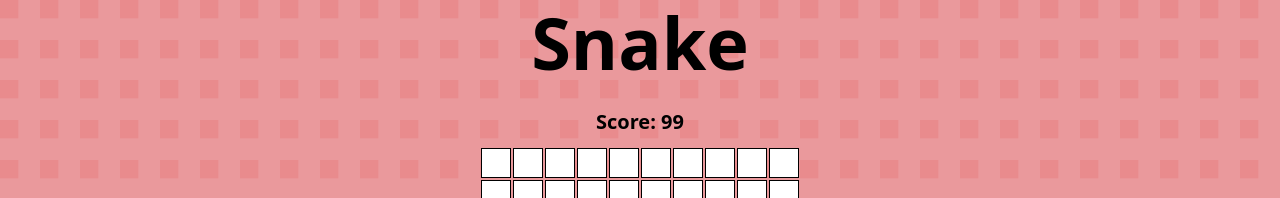
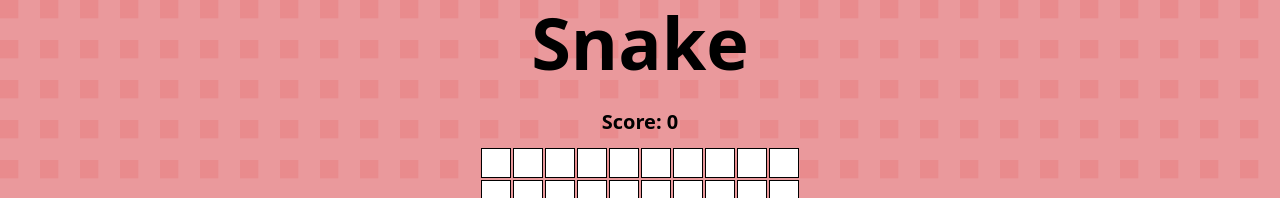
Before and after one commit to CamilaNanini/Snake-React, a React (Vite) app: page / in a window 1280 px wide. Shown: the top 198 px of the page. Built offline with nearby package versions, Linux system fonts and the light colour scheme.

Commit message:
cambiando el score incial

```diff
--- a/src/game/snake.tsx
+++ b/src/game/snake.tsx
@@ -27,7 +27,7 @@ const SnakeGame = () => {
   const [snake, setSnake] = useState(INITIAL_SNAKE);
   const [direction, setDirection] = useState('');
   const [food, setFood] = useState(INITIAL_FOOD);
-  const [score, setScore] = useState(99); //Modificar a 0 para el final
+  const [score, setScore] = useState(0);
   const [gameOver, setGameOver] = useState(false);
   const [youWin, setYouWin] = useState(false);
 
```
